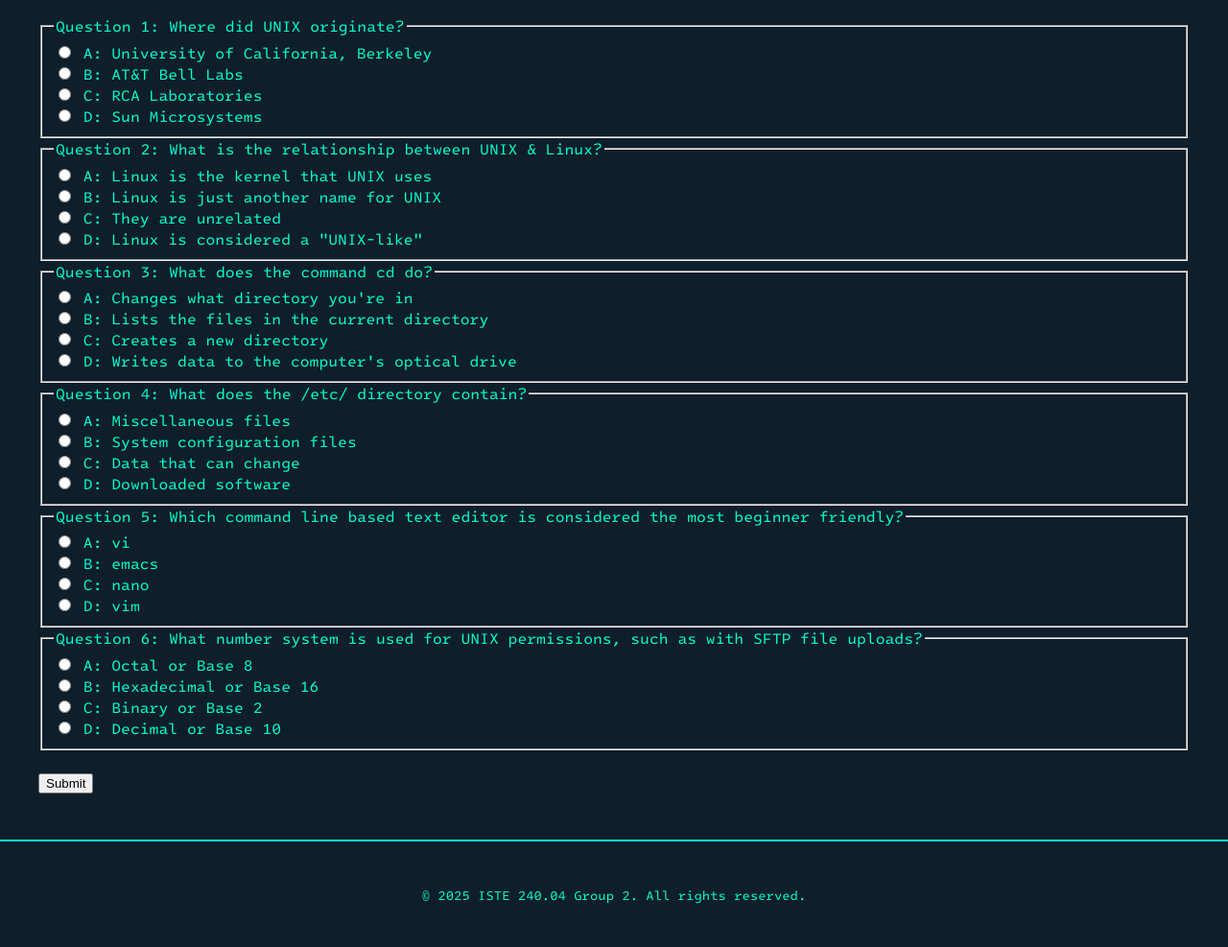
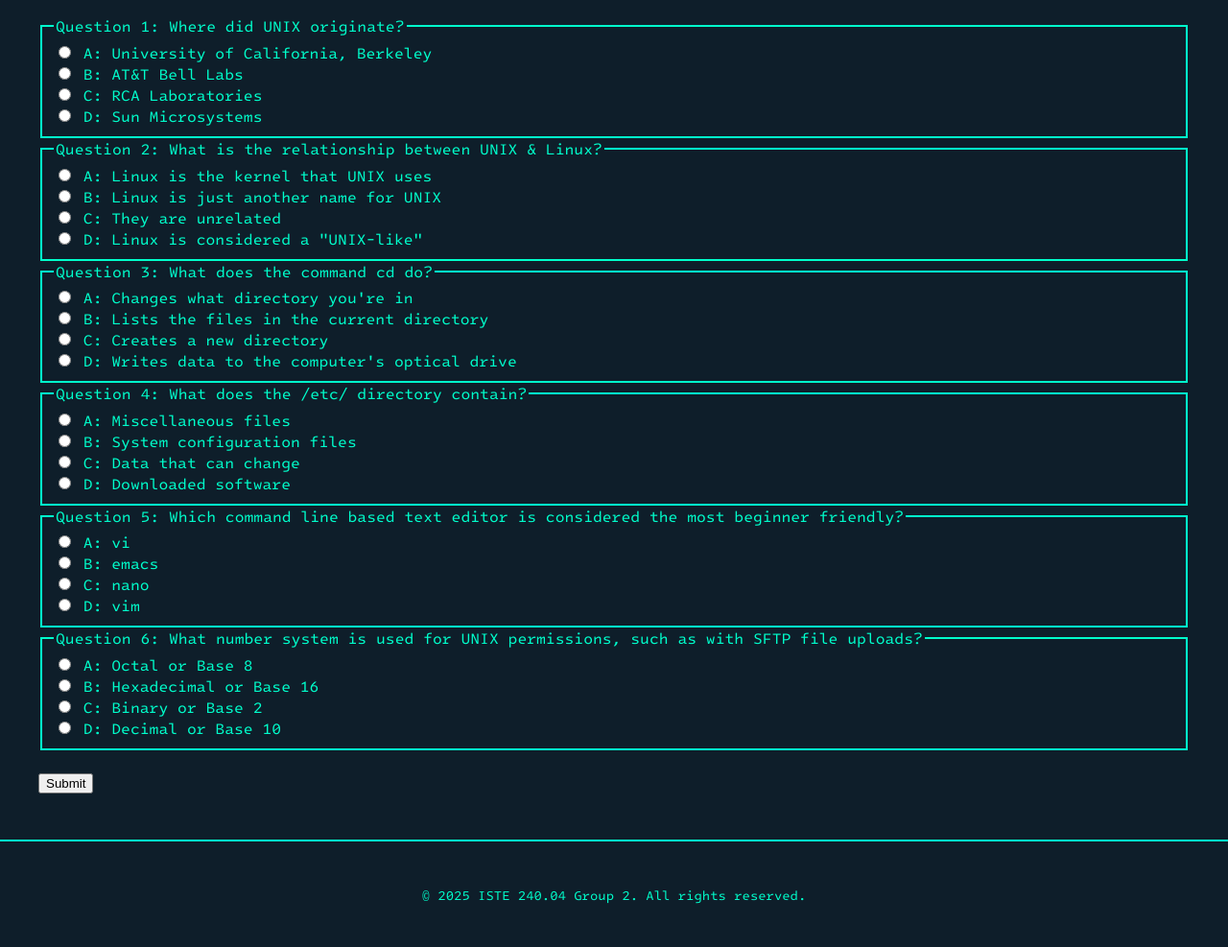
Before and after one commit to o-davis21/noFlightSchool, a PHP site: page /quiz.html in a window 1280 px wide. Shown: the part 201-1188 px from the top of the page at 96% size. Run offline with PHP 8.4, Linux system fonts and the light colour scheme.

Commit message:
Update styles.css
Added fieldset border colors

```diff
--- a/styles.css
+++ b/styles.css
@@ -20,6 +20,11 @@ a {
   max-width: 1200px;
   margin: 0 auto;
   padding: 1rem;
+}
+
+fieldset {
+      border-color: #00ffcc;
+      border-style: solid;
 }
 
 header {
```
